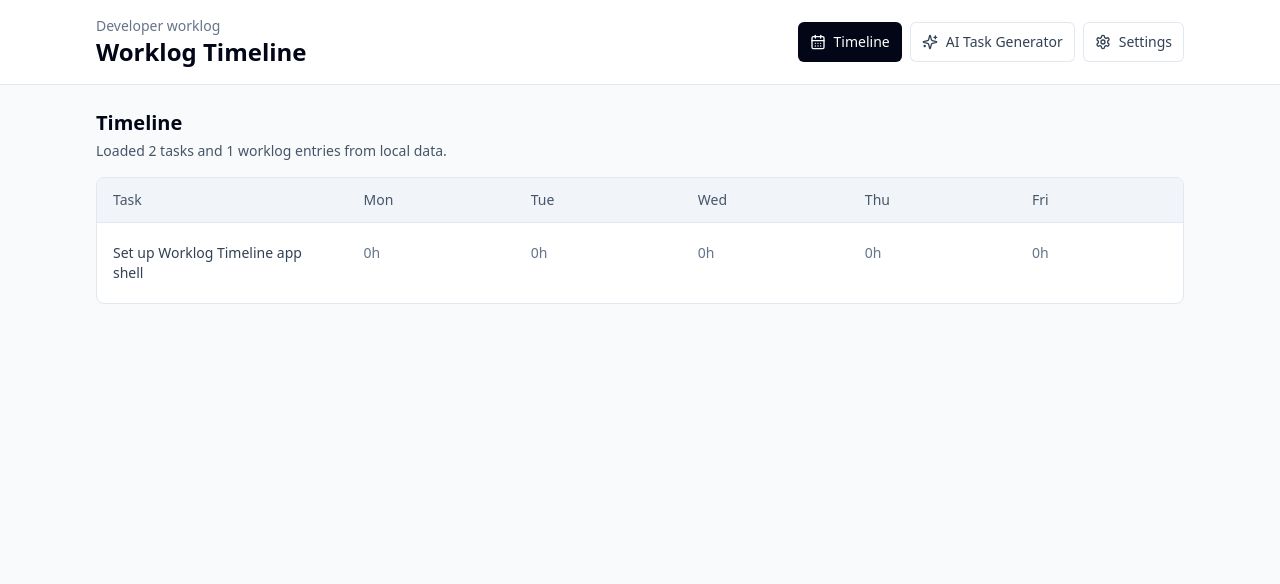
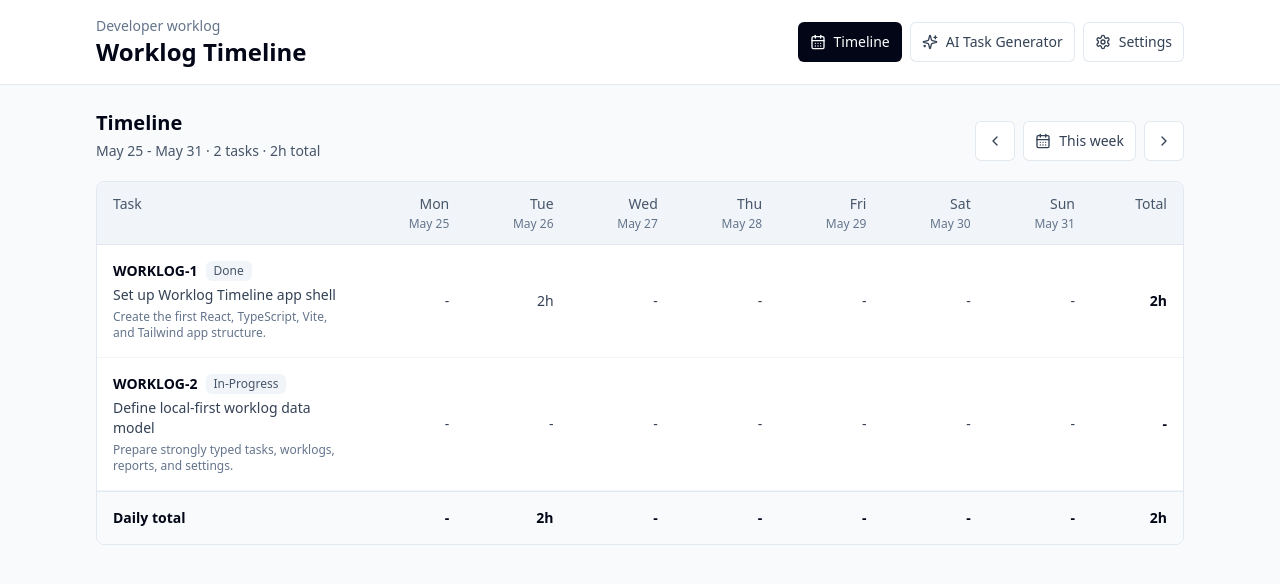
Before and after one commit to tranbalong96/worklog-timeline, a React (Vite) app: page / in a window 1280 px wide. Shown: the top 584 px of the page. Built offline with nearby package versions, Linux system fonts and the light colour scheme.

Commit message:
feat: implement weekly timeline view

```diff
--- a/src/App.tsx
+++ b/src/App.tsx
@@ -39,7 +39,13 @@ function App() {
   }, [appData]);
 
   const pageContent = {
-    timeline: <TimelinePage tasks={appData.tasks} worklogs={appData.worklogs} />,
+    timeline: (
+      <TimelinePage
+        tasks={appData.tasks}
+        weekStart={appData.settings.weekStart}
+        worklogs={appData.worklogs}
+      />
+    ),
     'ai-task-generator': <AITaskGeneratorPage />,
     settings: <SettingsPage settings={appData.settings} />,
   }[activePage];
--- /dev/null
+++ b/src/helpers/dateHelper.ts
@@ -0,0 +1,58 @@
+import type { WeekStart } from '../types/worklog';
+
+const dayLabels = ['Sun', 'Mon', 'Tue', 'Wed', 'Thu', 'Fri', 'Sat'];
+
+export function parseLocalDate(date: string): Date {
+  const [year, month, day] = date.split('-').map(Number);
+  return new Date(year, month - 1, day);
+}
+
+export function formatDateKey(date: Date): string {
+  const year = date.getFullYear();
+  const month = String(date.getMonth() + 1).padStart(2, '0');
+  const day = String(date.getDate()).padStart(2, '0');
+
+  return `${year}-${month}-${day}`;
+}
+
+export function addDays(date: Date, days: number): Date {
+  const nextDate = new Date(date);
+  nextDate.setDate(nextDate.getDate() + days);
+
+  return nextDate;
+}
+
+export function getWeekStartDate(date: Date, weekStart: WeekStart): Date {
+  const nextDate = new Date(date);
+  const startDay = weekStart === 'monday' ? 1 : 0;
+  const dayOffset = (nextDate.getDay() - startDay + 7) % 7;
+
+  nextDate.setDate(nextDate.getDate() - dayOffset);
+  nextDate.setHours(0, 0, 0, 0);
+
+  return nextDate;
+}
+
+export function getWeekDays(date: Date, weekStart: WeekStart): Date[] {
+  const weekStartDate = getWeekStartDate(date, weekStart);
+
+  return Array.from({ length: 7 }, (_, index) => addDays(weekStartDate, index));
+}
+
+export function formatDayLabel(date: Date): string {
+  return dayLabels[date.getDay()];
+}
+
+export function formatShortDate(date: Date): string {
+  return date.toLocaleDateString(undefined, {
+    month: 'short',
+    day: 'numeric',
+  });
+}
+
+export function formatWeekRange(weekDays: Date[]): string {
+  const firstDay = weekDays[0];
+  const lastDay = weekDays[weekDays.length - 1];
+
+  return `${formatShortDate(firstDay)} - ${formatShortDate(lastDay)}`;
+}
--- /dev/null
+++ b/src/helpers/worklogCalculator.ts
@@ -0,0 +1,41 @@
+import { formatDateKey } from './dateHelper';
+import type { Task, WorklogEntry } from '../types/worklog';
+
+export function getHoursForTaskOnDate(
+  worklogs: WorklogEntry[],
+  taskId: string,
+  date: Date,
+): number {
+  const dateKey = formatDateKey(date);
+  const worklog = worklogs.find((entry) => entry.taskId === taskId && entry.date === dateKey);
+
+  return worklog?.hours ?? 0;
+}
+
+export function getTaskWeeklyTotal(
+  worklogs: WorklogEntry[],
+  taskId: string,
+  weekDays: Date[],
+): number {
+  return weekDays.reduce(
+    (total, day) => total + getHoursForTaskOnDate(worklogs, taskId, day),
+    0,
+  );
+}
+
+export function getDayTotal(worklogs: WorklogEntry[], tasks: Task[], date: Date): number {
+  const taskIds = new Set(tasks.map((task) => task.id));
+  const dateKey = formatDateKey(date);
+
+  return worklogs
+    .filter((entry) => taskIds.has(entry.taskId) && entry.date === dateKey)
+    .reduce((total, entry) => total + entry.hours, 0);
+}
+
+export function getWeekTotal(worklogs: WorklogEntry[], tasks: Task[], weekDays: Date[]): number {
+  return weekDays.reduce((total, day) => total + getDayTotal(worklogs, tasks, day), 0);
+}
+
+export function formatHours(hours: number): string {
+  return hours === 0 ? '-' : `${Number(hours.toFixed(2))}h`;
+}
--- a/src/pages/TimelinePage.tsx
+++ b/src/pages/TimelinePage.tsx
@@ -1,37 +1,146 @@
-import type { Task, WorklogEntry } from '../types/worklog';
+import { ChevronLeft, ChevronRight, CalendarDays } from 'lucide-react';
+import { useMemo, useState } from 'react';
+import {
+  addDays,
+  formatDateKey,
+  formatDayLabel,
+  formatShortDate,
+  formatWeekRange,
+  getWeekDays,
+} from '../helpers/dateHelper';
+import {
+  formatHours,
+  getDayTotal,
+  getHoursForTaskOnDate,
+  getTaskWeeklyTotal,
+  getWeekTotal,
+} from '../helpers/worklogCalculator';
+import type { Task, WeekStart, WorklogEntry } from '../types/worklog';
 
 type TimelinePageProps = {
   tasks: Task[];
+  weekStart: WeekStart;
   worklogs: WorklogEntry[];
 };
 
-export function TimelinePage({ tasks, worklogs }: TimelinePageProps) {
+export function TimelinePage({ tasks, weekStart, worklogs }: TimelinePageProps) {
+  const [selectedDate, setSelectedDate] = useState(() => new Date());
+  const weekDays = useMemo(() => getWeekDays(selectedDate, weekStart), [selectedDate, weekStart]);
+  const weeklyTotal = getWeekTotal(worklogs, tasks, weekDays);
+
+  function goToPreviousWeek() {
+    setSelectedDate((currentDate) => addDays(currentDate, -7));
+  }
+
+  function goToNextWeek() {
+    setSelectedDate((currentDate) => addDays(currentDate, 7));
+  }
+
+  function goToCurrentWeek() {
+    setSelectedDate(new Date());
+  }
+
   return (
-    <section className="space-y-4">
+    <section className="space-y-5">
+      <div className="flex flex-col gap-4 lg:flex-row lg:items-end lg:justify-between">
         <div>
           <h2 className="text-xl font-semibold text-slate-950">Timeline</h2>
           <p className="mt-1 text-sm text-slate-600">
-          Loaded {tasks.length} tasks and {worklogs.length} worklog entries from local data.
+            {formatWeekRange(weekDays)} · {tasks.length} tasks · {formatHours(weeklyTotal)} total
           </p>
         </div>
-      <div className="overflow-hidden rounded-lg border border-slate-200 bg-white">
-        <div className="grid min-w-[720px] grid-cols-[1.5fr_repeat(5,1fr)] border-b border-slate-200 bg-slate-100 text-sm font-medium text-slate-600">
+        <div className="flex flex-wrap items-center gap-2">
+          <button
+            type="button"
+            className="inline-flex h-10 w-10 items-center justify-center rounded-md bg-white text-slate-700 ring-1 ring-inset ring-slate-200 hover:bg-slate-100"
+            onClick={goToPreviousWeek}
+            aria-label="Previous week"
+            title="Previous week"
+          >
+            <ChevronLeft className="h-4 w-4" aria-hidden="true" />
+          </button>
+          <button
+            type="button"
+            className="inline-flex min-h-10 items-center gap-2 rounded-md bg-white px-3 text-sm font-medium text-slate-700 ring-1 ring-inset ring-slate-200 hover:bg-slate-100"
+            onClick={goToCurrentWeek}
+          >
+            <CalendarDays className="h-4 w-4" aria-hidden="true" />
+            This week
+          </button>
+          <button
+            type="button"
+            className="inline-flex h-10 w-10 items-center justify-center rounded-md bg-white text-slate-700 ring-1 ring-inset ring-slate-200 hover:bg-slate-100"
+            onClick={goToNextWeek}
+            aria-label="Next week"
+            title="Next week"
+          >
+            <ChevronRight className="h-4 w-4" aria-hidden="true" />
+          </button>
+        </div>
+      </div>
+      <div className="overflow-x-auto rounded-lg border border-slate-200 bg-white">
+        <div className="min-w-[960px]">
+          <div className="grid grid-cols-[minmax(260px,1.6fr)_repeat(7,minmax(88px,1fr))_minmax(96px,0.8fr)] border-b border-slate-200 bg-slate-100 text-sm font-medium text-slate-600">
             <div className="px-4 py-3">Task</div>
-          <div className="px-4 py-3">Mon</div>
-          <div className="px-4 py-3">Tue</div>
-          <div className="px-4 py-3">Wed</div>
-          <div className="px-4 py-3">Thu</div>
-          <div className="px-4 py-3">Fri</div>
+            {weekDays.map((day) => (
+              <div key={formatDateKey(day)} className="px-3 py-3 text-right">
+                <div>{formatDayLabel(day)}</div>
+                <div className="mt-0.5 text-xs font-normal text-slate-500">{formatShortDate(day)}</div>
               </div>
-        <div className="grid min-w-[720px] grid-cols-[1.5fr_repeat(5,1fr)] text-sm text-slate-500">
-          <div className="px-4 py-5 font-medium text-slate-700">
-            {tasks[0]?.title ?? 'No tasks yet'}
+            ))}
+            <div className="px-4 py-3 text-right">Total</div>
           </div>
-          <div className="px-4 py-5">0h</div>
-          <div className="px-4 py-5">0h</div>
-          <div className="px-4 py-5">0h</div>
-          <div className="px-4 py-5">0h</div>
-          <div className="px-4 py-5">0h</div>
+
+          {tasks.length === 0 ? (
+            <div className="px-4 py-8 text-sm text-slate-500">No tasks yet.</div>
+          ) : (
+            tasks.map((task) => {
+              const taskTotal = getTaskWeeklyTotal(worklogs, task.id, weekDays);
+
+              return (
+                <div
+                  key={task.id}
+                  className="grid grid-cols-[minmax(260px,1.6fr)_repeat(7,minmax(88px,1fr))_minmax(96px,0.8fr)] border-b border-slate-100 text-sm last:border-b-0"
+                >
+                  <div className="px-4 py-4">
+                    <div className="flex flex-wrap items-center gap-2">
+                      <span className="font-semibold text-slate-950">{task.code}</span>
+                      <span className="rounded-md bg-slate-100 px-2 py-0.5 text-xs font-medium capitalize text-slate-600">
+                        {task.status}
+                      </span>
+                    </div>
+                    <div className="mt-1 font-medium text-slate-700">{task.title}</div>
+                    <div className="mt-1 line-clamp-2 text-xs text-slate-500">{task.description}</div>
+                  </div>
+                  {weekDays.map((day) => {
+                    const hours = getHoursForTaskOnDate(worklogs, task.id, day);
+
+                    return (
+                      <div
+                        key={`${task.id}-${formatDateKey(day)}`}
+                        className="flex items-center justify-end px-3 py-4 text-slate-700"
+                      >
+                        {formatHours(hours)}
+                      </div>
+                    );
+                  })}
+                  <div className="flex items-center justify-end px-4 py-4 font-semibold text-slate-950">
+                    {formatHours(taskTotal)}
+                  </div>
+                </div>
+              );
+            })
+          )}
+
+          <div className="grid grid-cols-[minmax(260px,1.6fr)_repeat(7,minmax(88px,1fr))_minmax(96px,0.8fr)] border-t border-slate-200 bg-slate-50 text-sm font-semibold text-slate-950">
+            <div className="px-4 py-4">Daily total</div>
+            {weekDays.map((day) => (
+              <div key={formatDateKey(day)} className="px-3 py-4 text-right">
+                {formatHours(getDayTotal(worklogs, tasks, day))}
+              </div>
+            ))}
+            <div className="px-4 py-4 text-right">{formatHours(weeklyTotal)}</div>
+          </div>
         </div>
       </div>
     </section>
```
Also changed, not shown: .claude/phase-plan.md. Lines whose indentation alone changed are shown as unchanged.
